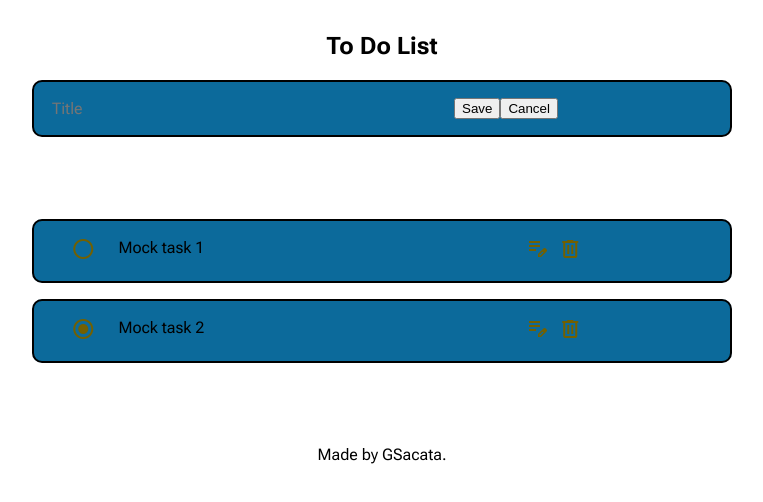
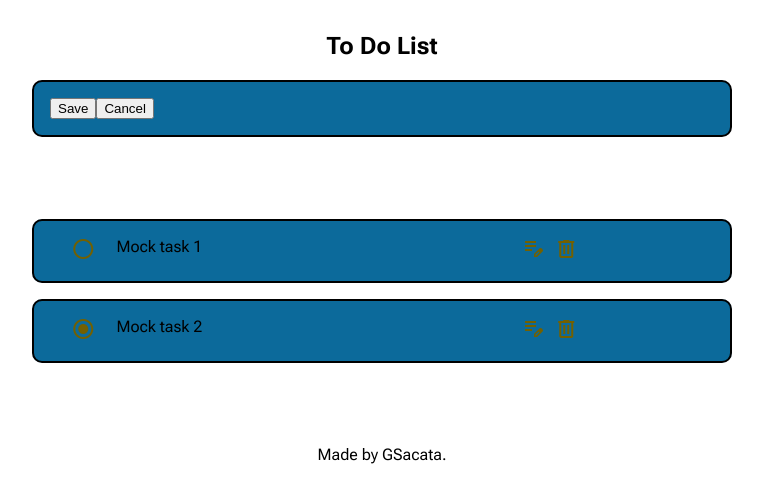
Before and after one commit to GSacata/todolist, an Angular app in the folder frontend/: page / in a window 1280 px wide. Shown: the top 502 px of the page, without its empty margins (258-1021 px from the left). Built offline with nearby package versions, Linux system fonts and the light colour scheme; no server answers.

Commit message:
fixed para to input title

```diff
--- a/frontend/src/app/todolist/todolist.component.html
+++ b/frontend/src/app/todolist/todolist.component.html
@@ -25,6 +25,7 @@
                 </div>
                 <div>
                     <div class="task-title flex-to-column">
+                        <span class="task-title-para">{{item.task_title}}</span>
                         <input class="task-title-input" type="text" [(ngModel)]="item.task_title" placeholder="Title">
                     </div>
                 </div>
--- a/frontend/src/app/todolist/todolist.component.ts
+++ b/frontend/src/app/todolist/todolist.component.ts
@@ -21,6 +21,8 @@ export class TodolistComponent {
 
   showTaskDetails(id: number) {
     $(`#task-${id} > div.task-details`).toggle();
+    $(`#task-${id} > div.titlebar > div:nth-child(2) > div > span`).toggle();
+    $(`#task-${id} > div.titlebar > div:nth-child(2) > div > input`).toggle();
   }
 
   getAllTasks() {
--- a/frontend/src/styles.css
+++ b/frontend/src/styles.css
@@ -79,6 +79,12 @@ td {
 }
 
 .task-title-input {
+    display: none;
+    width: 400px;
+}
+
+.task-title-para {
+    display: block;
     width: 400px;
 }
 
```
